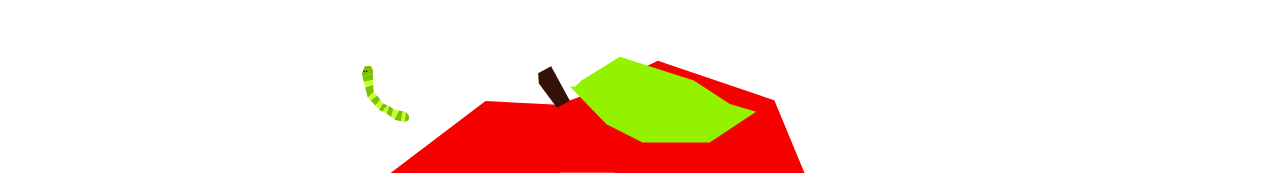
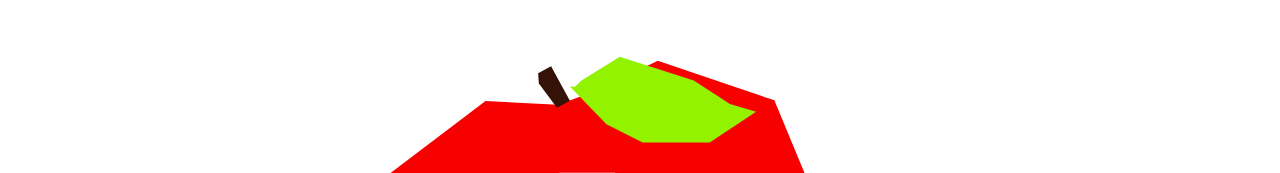
Before and after one commit to arianayqcao/arianacao.com, a Next.js app: page /work in a window 1280 px wide. Shown: the part 218-391 px from the top of the page. Built offline with nearby package versions, Linux system fonts and the light colour scheme.

Commit message:
deleted caterpillar.tsx

```diff
--- a/components/AppleInteractive.tsx
+++ b/components/AppleInteractive.tsx
@@ -171,12 +171,6 @@ export default function AppleInteractive() {
         d="M730.353 726.907L759.802 710.876L802.553 789.406L773.104 805.438L732.073 750.225Z"
         fill="#341208"
       />
-
-      {/* ── Worm ── */}
-
-      <foreignObject x="320" y="710" width="310" height="370" data-cursor="stop" style={{ pointerEvents: "all", cursor: "none" }}>
-        <Caterpillar />
-      </foreignObject>
 
       {/* ════════════════════════════════════════════
           STICKER 1 — 雨 / yǔ   (same size as the other two — was undersized
```
